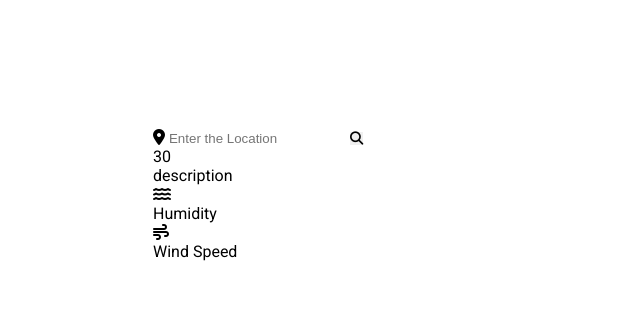
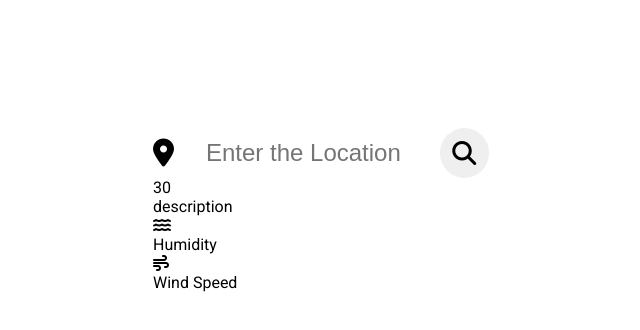
Before and after one commit to borabesiktepe/JS-WeatherApp, a plain HTML site: page index.html in a window 1280 px wide. Shown: the whole page, without its empty margins (319-959 px from the left). Drawn offline with Linux system fonts and the light colour scheme.

Commit message:
Added Search Box styles

```diff
--- a/style.css
+++ b/style.css
@@ -20,3 +20,34 @@ body {
     padding: 28px 32px;
     font-family: "Roboto", sans-serif;
 }
+
+/* ------- SEARCH BOX ------- */
+.search-box {
+    display: flex;
+    align-items: center;
+    justify-content: space-between;
+    width: 100%;
+}
+
+.search-box input {
+    font-size: 24px;
+    padding-left: 32px;
+    width: 80%;
+}
+
+.search-box button {
+    cursor: pointer;
+    font-size: 24px;
+    height: 50px;
+    width: 50px;
+    border-radius: 50%;
+}
+
+.search-box button:hover {
+    color: white;
+    background-color: #0c2636;
+}
+
+.search-box i {
+    font-size: 28px;
+}
```
